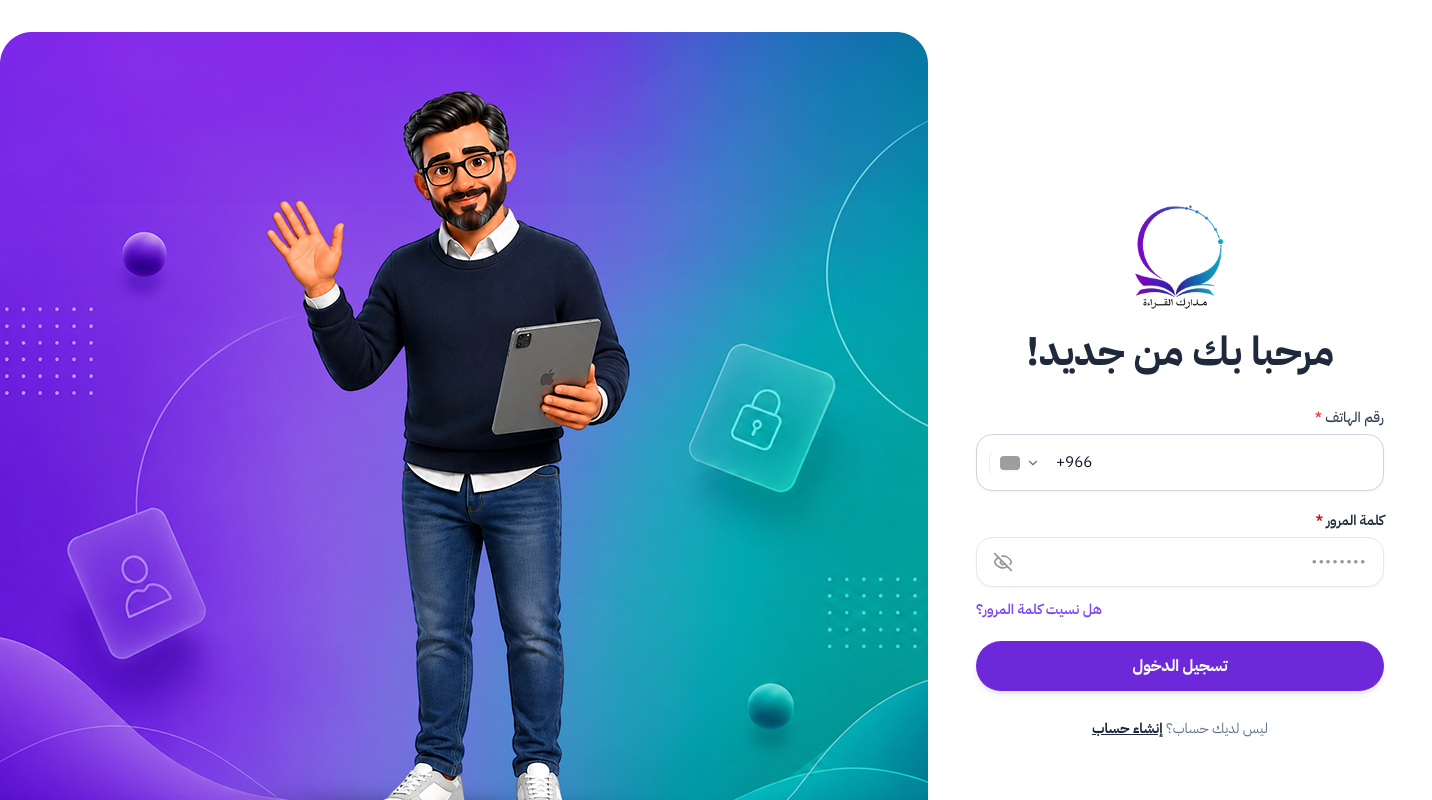
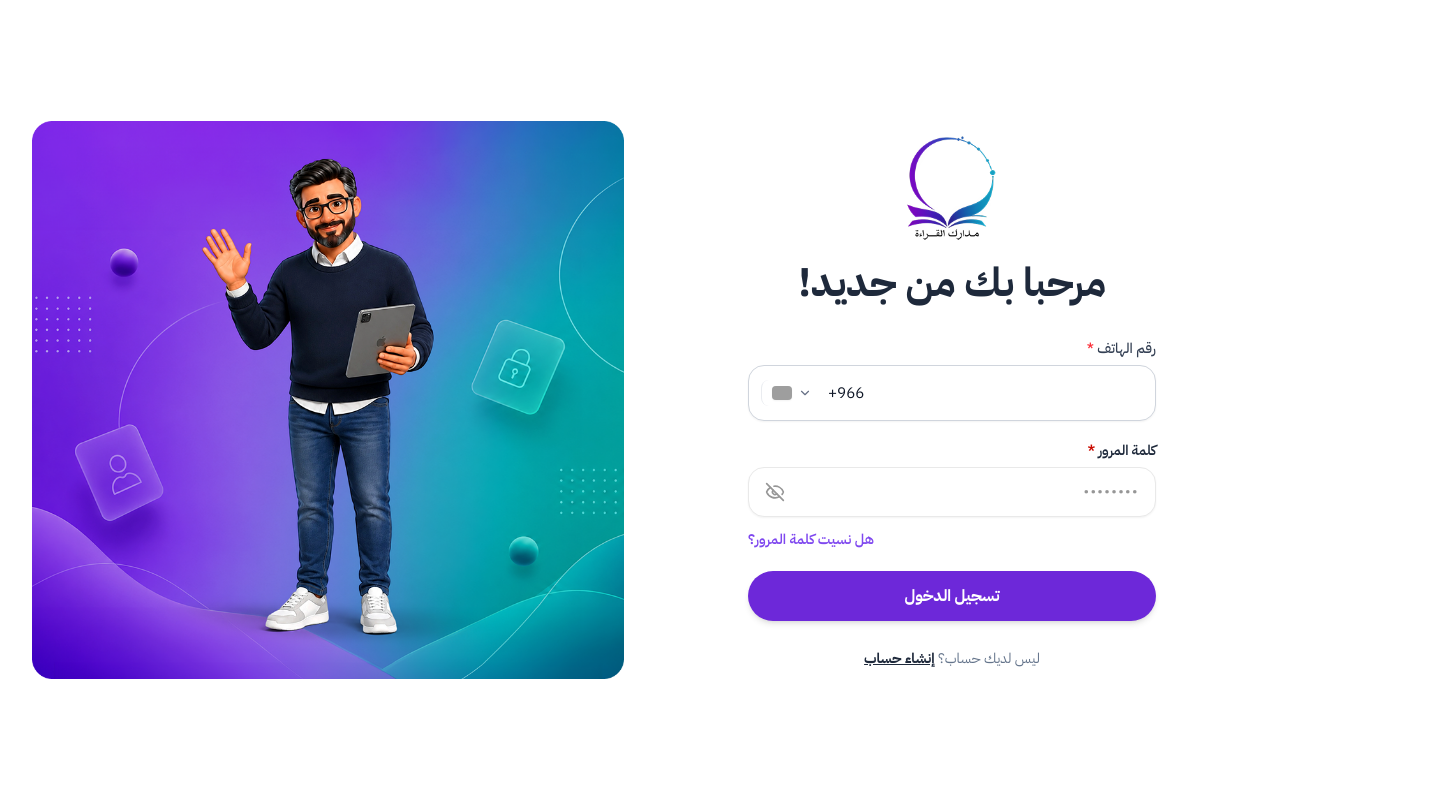
Before and after one commit to zeyad810/madarik, a Next.js app: page /login in a window 1280 px wide. Shown: the top 800 px of the page, 1432 px wide, since content can reach past the window. Built offline with nearby package versions, Linux system fonts and the light colour scheme; grey boxes are pictures that could not be loaded.

Commit message:
feat: add SidePanle component for authentication pages

```diff
--- a/src/features/auth/SidePanle.tsx
+++ b/src/features/auth/SidePanle.tsx
@@ -14,7 +14,7 @@ const SidePanle = ({
 }: SidePanleProps) => {
   return (
     <div
-      className={`hidden md:block w-[928px] h-[875px] relative shrink-0 overflow-hidden ${className}`}
+      className={`hidden md:block w-full md:w-1/2 flex-1 max-w-[928px] max-h-[875px] aspect-[928/875] relative overflow-hidden shrink ${className}`}
     >
       <Image
         src={src}
```
